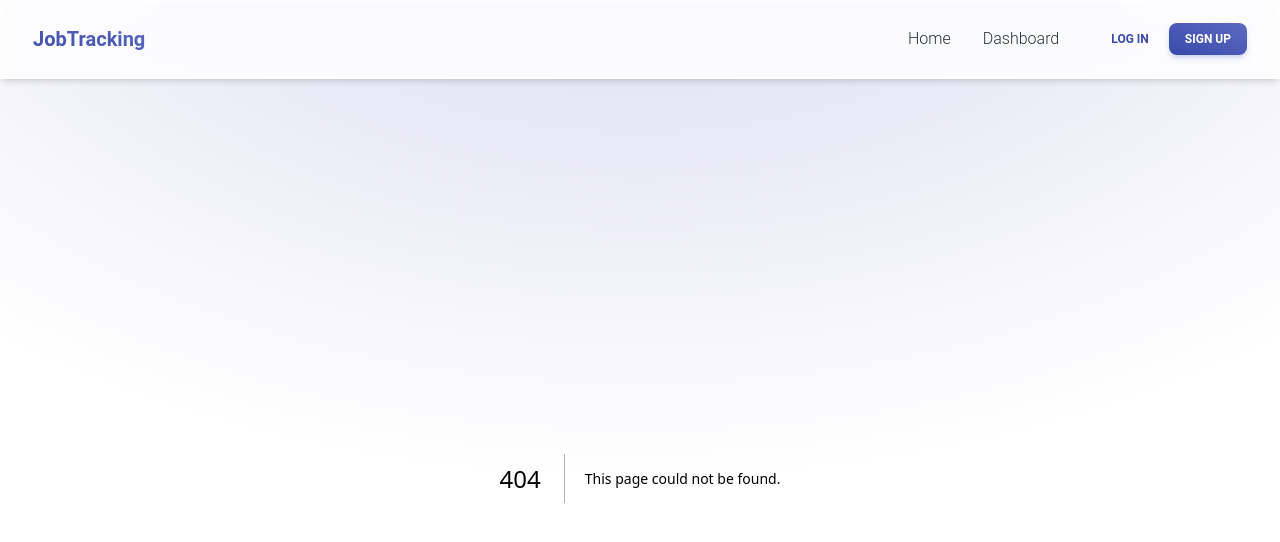
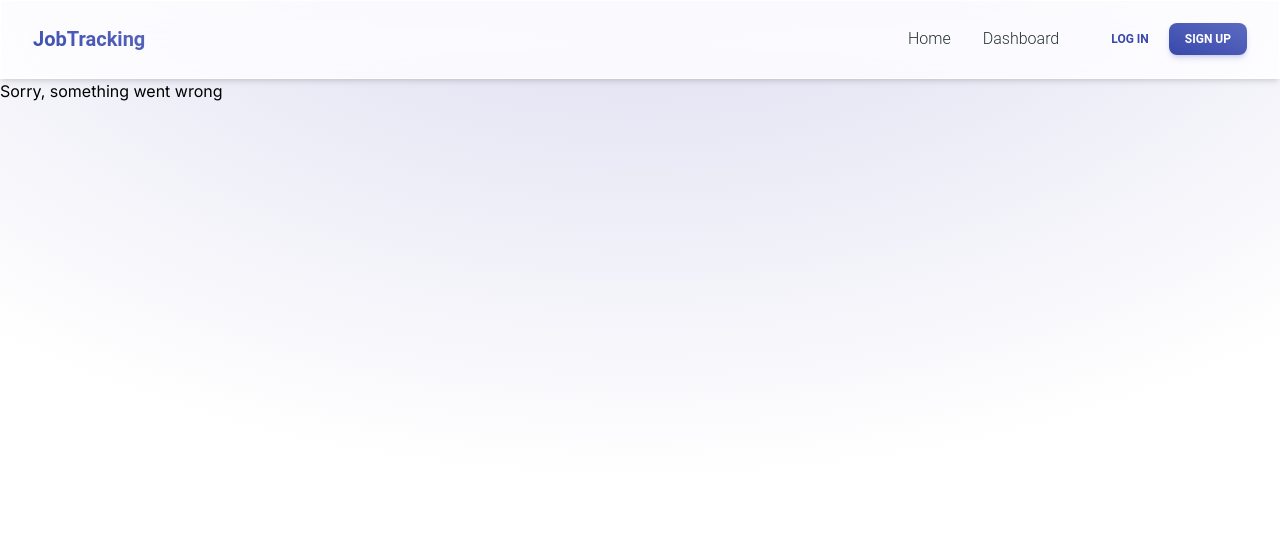
Before and after one commit to Nikoraii/job-tracking, a Next.js app: page /error in a window 1280 px wide. Before the commit this address had no page. Shown: the top 542 px of the page. Built offline with nearby package versions, Linux system fonts and the light colour scheme.

Commit message:
Add global error page

```diff
--- /dev/null
+++ b/app/error/page.tsx
@@ -0,0 +1,3 @@
+export default function ErrorPage() {
+  return <p>Sorry, something went wrong</p>;
+}
```
